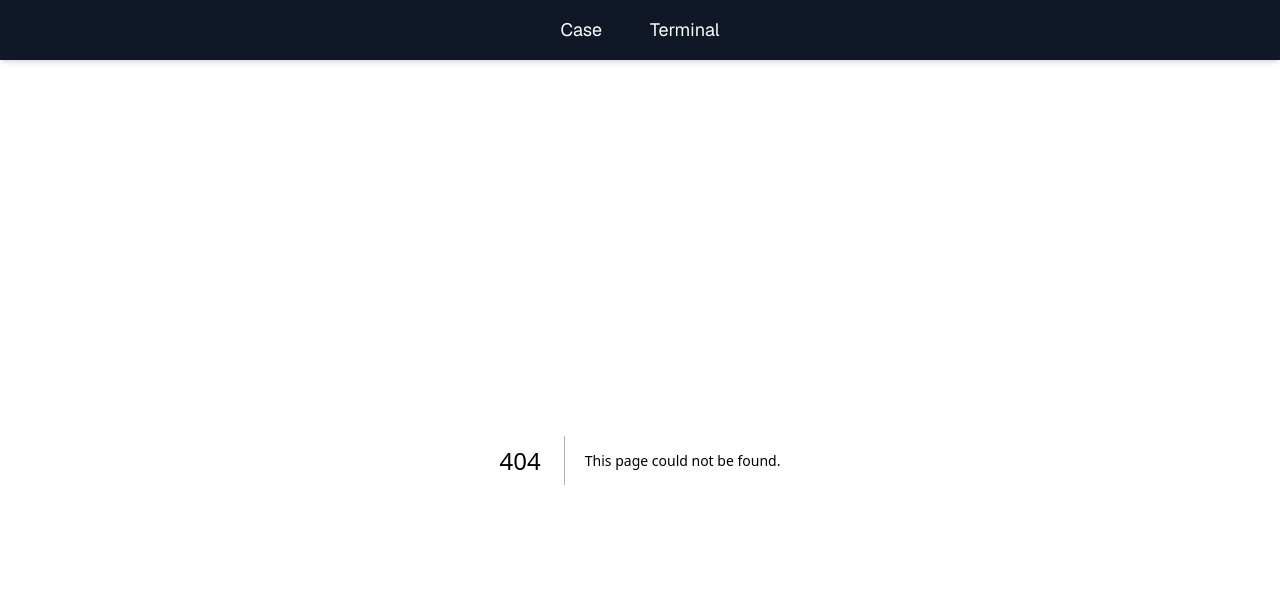
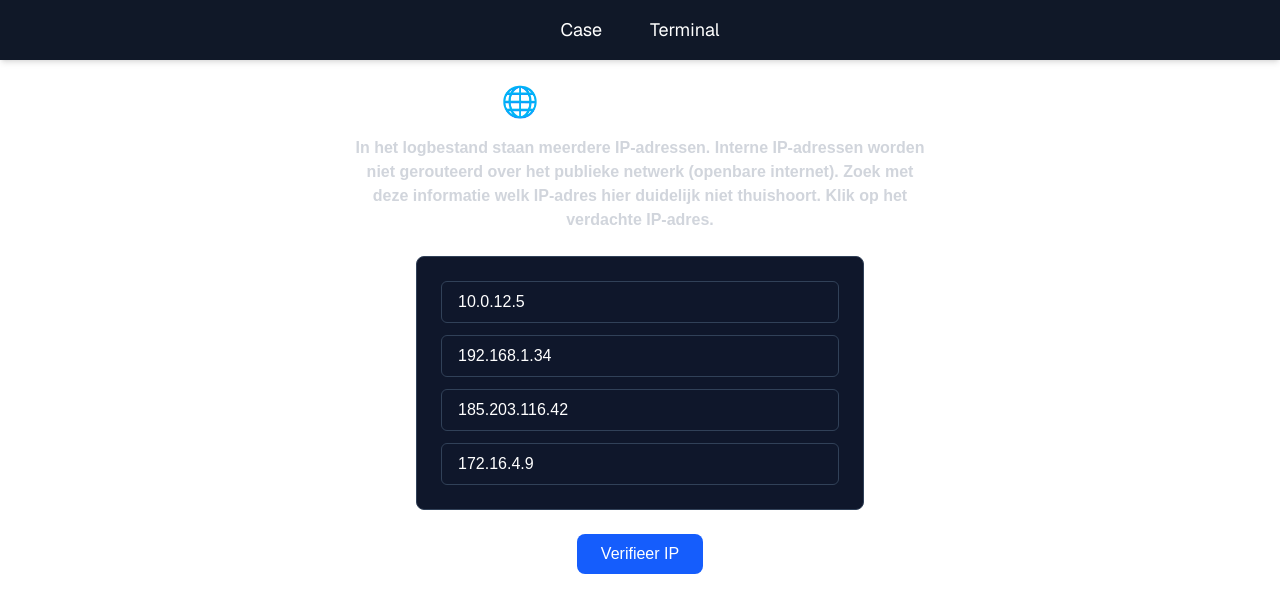
Before and after one commit to RemcoSlootmaekersUCLL/DigitalForensicsDemo, a Next.js app: page /puzzles/network in a window 1280 px wide. Before the commit this address had no page. Shown: the top 612 px of the page. Built offline with nearby package versions, Linux system fonts and the light colour scheme.

Commit message:
created network tracing puzzle

```diff
--- /dev/null
+++ b/app/puzzles/network/page.tsx
@@ -0,0 +1,88 @@
+"use client";
+
+import { useRouter } from "next/navigation";
+import { useState } from "react";
+
+const NetworkTracing = () => {
+  const router = useRouter();
+
+  const suspiciousIp = "185.203.116.42";
+
+  const ipAddresses = ["10.0.12.5", "192.168.1.34", suspiciousIp, "172.16.4.9"];
+
+  const [selected, setSelected] = useState<string | null>(null);
+  const [completed, setCompleted] = useState<boolean>(false);
+  const [error, setError] = useState("");
+
+  const handleSelect = (ip: string) => {
+    if (completed) return;
+    setSelected(ip);
+  };
+
+  const verifyChoice = () => {
+    if (selected === suspiciousIp) {
+      setError("");
+      setCompleted(true);
+    } else {
+      setError(
+        "❌ Dit IP-adres hoort bij een intern netwerk. Zoek het publieke IP."
+      );
+    }
+  };
+
+  return (
+    <div className="w-full flex flex-col items-center p-6 text-white">
+      <h1 className="text-3xl font-bold mb-4">🌐 Netwerk Tracing</h1>
+      <p className="text-gray-300 max-w-xl text-center mb-6 font-semibold">
+        In het logbestand staan meerdere IP-adressen. Interne IP-adressen worden
+        niet gerouteerd over het publieke netwerk (openbare internet). Zoek met
+        deze informatie welk IP-adres hier duidelijk niet thuishoort. Klik op
+        het verdachte IP-adres.
+      </p>
+
+      <div className="bg-slate-900 border border-slate-700 rounded-lg p-6 w-full max-w-md space-y-3">
+        {ipAddresses.map((ip) => (
+          <button
+            key={ip}
+            onClick={() => handleSelect(ip)}
+            className={`w-full text-left px-4 py-2 rounded-md transition border ${
+              selected === ip
+                ? "border-blue-500 bg-slate-800"
+                : "border-slate-700 hover:bg-slate-800"
+            }`}
+          >
+            {ip}
+          </button>
+        ))}
+      </div>
+      <button
+        onClick={verifyChoice}
+        className="mt-6 px-6 py-2 bg-blue-600 hover:bg-blue-500 rounded-lg transition"
+      >
+        Verifieer IP
+      </button>
+
+      {error && <p className="text-red-400 mt-4">{error}</p>}
+
+      {completed && (
+        <>
+          <div className="mt-6 bg-green-700 px-6 py-3 rounded shadow text-lg text-center">
+            ✅ Verdacht IP gevonden
+            <br />
+            Dit IP-adres is publiek en hoort niet in het interne netwerk.
+            <br />
+            Code: <strong>NT-4821</strong>
+          </div>
+          <button
+            className="mt-4 px-5 py-2 bg-blue-600 hover:bg-blue-500 rounded-lg transition"
+            onClick={() => router.push("/puzzles/debugging")}
+          >
+            Volgende puzzel ➜
+          </button>
+        </>
+      )}
+    </div>
+  );
+};
+
+export default NetworkTracing;
```
